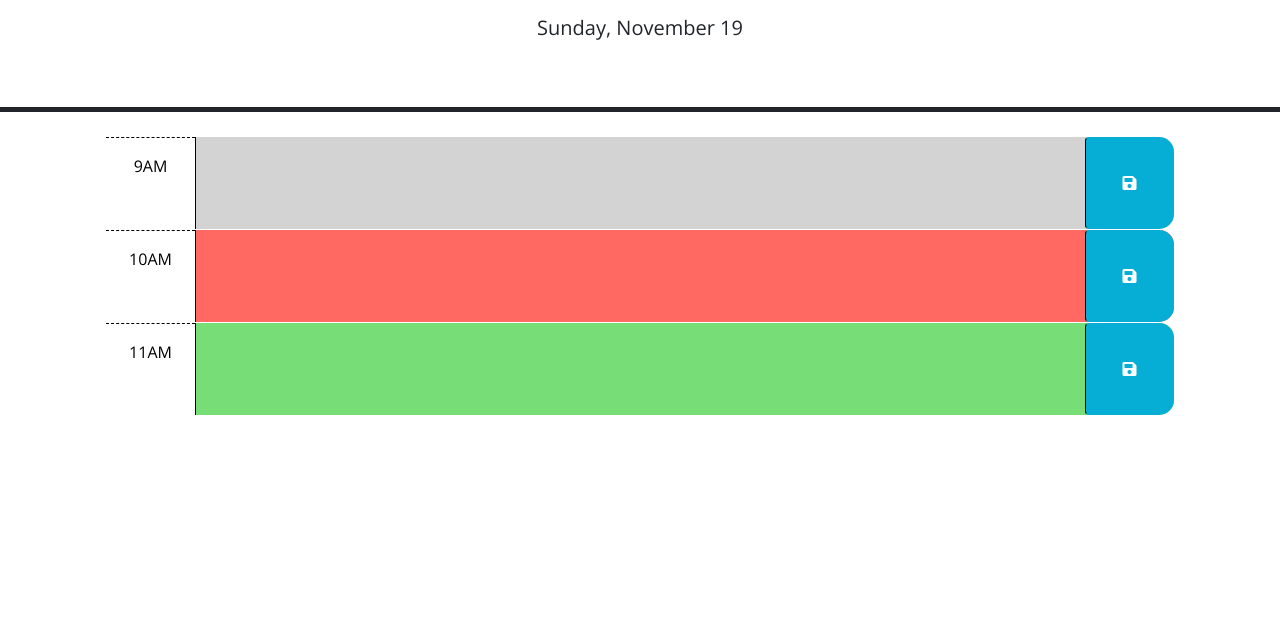
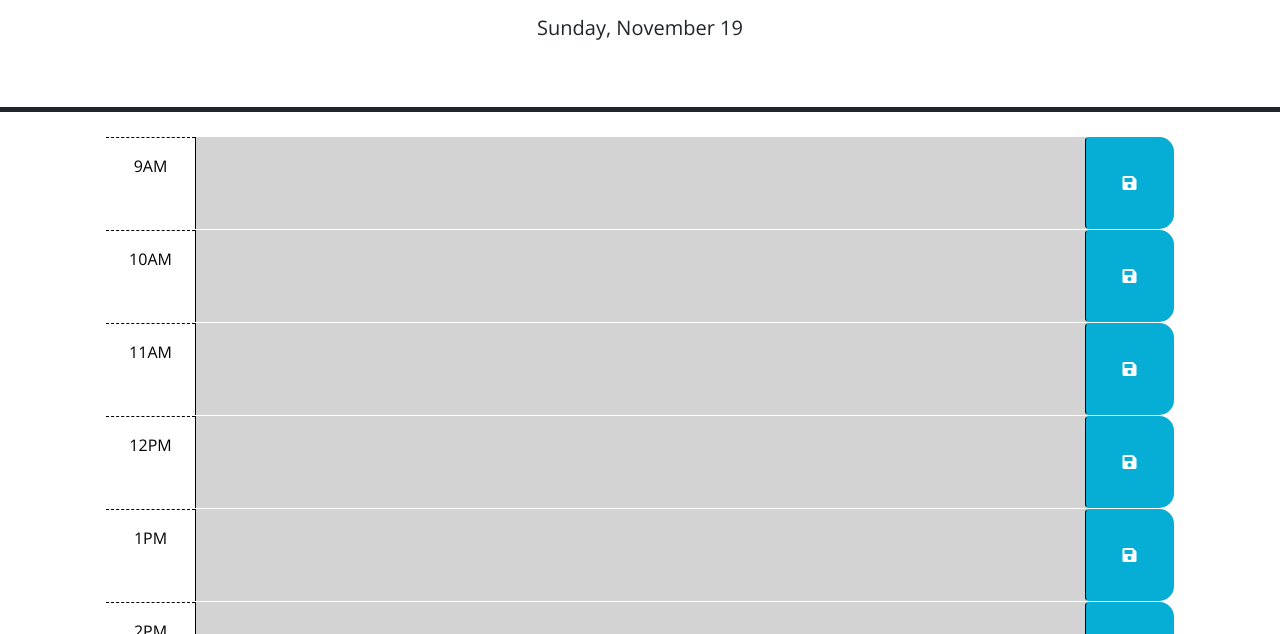
Before and after one commit to JesseBradbury/Work-Day-Scheduler, a plain HTML site: page index.html in a window 1280 px wide. Shown: the part 166-800 px from the top of the page. Drawn offline with nearby package versions, Linux system fonts and the light colour scheme.

Commit message:
Added js code to create and append schedule blocks. Created AMPM and 12HR time function.

```diff
--- a/assets/scripts/script.js
+++ b/assets/scripts/script.js
@@ -9,6 +9,59 @@ $(function () {
   // time-block containing the button that was clicked? How might the id be
   // useful when saving the description in local storage?
   //
+
+
+  // This is the code that creates the time boxes on the page.
+
+  // This converts the time to an AM/PM format.
+  function hourAmPm(hour) {
+    if (hour === 0) {
+      return "12AM";
+    } else if (hour === 12) {
+      return "12PM";
+    } else if (hour < 12) {
+      return hour + "AM";
+    } else {
+      return (hour - 12) + "PM";
+    }
+  }
+
+  // Start time of the Day
+  var startingTime = 9
+
+  // Loop that creates the blocks on the page 9 time currently
+  // TODO: Could add user entry so they can select tehir start and end time from a drop down menu.
+  for (let i = 0; i < 9; i++) {
+
+    var convertedTime = hourAmPm(startingTime);
+    var scheduleBlock = $("<section></section>");
+    var blockId = "hour-" + startingTime;
+    scheduleBlock.addClass("row time-block past");
+    scheduleBlock.attr("id", blockId);
+    $(".container-lg").append(scheduleBlock);
+
+    var calendarTime = $("<section></section>");
+    calendarTime.addClass("col-2 col-md-1 hour text-center py-3")
+    calendarTime.text(convertedTime);
+    scheduleBlock.append(calendarTime);
+
+    var calendarTask = $("<textarea></textarea>");
+    calendarTask.addClass("col-8 col-md-10 description");
+    calendarTask.attr("rows", "3");
+    scheduleBlock.append(calendarTask);
+
+    var calendarSave = $("<button></button>");
+    calendarSave.addClass("btn saveBtn col-2 col-md-1");
+    calendarSave.attr("aria-label", "save");
+    scheduleBlock.append(calendarSave);
+
+    var saveAnimation = $("<i></i>");
+    saveAnimation.addClass("fas fa-save");
+    saveAnimation.attr("aria-hidden", "true");
+    calendarSave.append(saveAnimation);
+
+    startingTime++;
+  }
 
   // This is the button logic, it stores the ID of the text box and the value
   // that is writen into the textentry and stores it to the local storage.
@@ -53,13 +106,13 @@ $(function () {
 
   // We need to make the variable that will get a comparable value from the box div
   function colorTime() {
-    if (currentTime > boxTime) {
+    if (currentTime > startingTime) {
       // Make color green
     }
-    if (currentTime == boxTime) {
+    if (currentTime == startingTime) {
       // Make color red
     }
-    if (currentTime < boxTme) {
+    if (currentTime < boxTime) {
       // Make color gray
     }
   }
--- a/index.html
+++ b/index.html
@@ -39,7 +39,7 @@
         code is implemented.
         -->
 
-      <!-- Example of a past time block. The "past" class adds a gray background color. -->
+      <!-- Example of a past time block. The "past" class adds a gray background color.
       <div id="hour-9" class="row time-block past">
         <div class="col-2 col-md-1 hour text-center py-3">9AM</div>
         <textarea class="col-8 col-md-10 description" rows="3"> </textarea>
@@ -48,23 +48,23 @@
         </button>
       </div>
 
-      <!-- Example of a a present time block. The "present" class adds a red background color. -->
+      Example of a a present time block. The "present" class adds a red background color.
       <div id="hour-10" class="row time-block present">
         <div class="col-2 col-md-1 hour text-center py-3">10AM</div>
         <textarea class="col-8 col-md-10 description" rows="3"> </textarea>
         <button class="btn saveBtn col-2 col-md-1" aria-label="save">
           <i class="fas fa-save" aria-hidden="true"></i>
         </button>
-      </div>
+      </div> -->
 
       <!-- Example of a future time block. The "future" class adds a green background color. -->
-      <div id="hour-11" class="row time-block future">
+      <!-- <div id="hour-11" class="row time-block future">
         <div class="col-2 col-md-1 hour text-center py-3">11AM</div>
         <textarea class="col-8 col-md-10 description" rows="3"> </textarea>
         <button class="btn saveBtn col-2 col-md-1" aria-label="save">
           <i class="fas fa-save" aria-hidden="true"></i>
         </button>
-      </div>
+      </div> -->
 
     <script src="https://code.jquery.com/jquery-3.4.1.min.js"></script>
     <script
```
